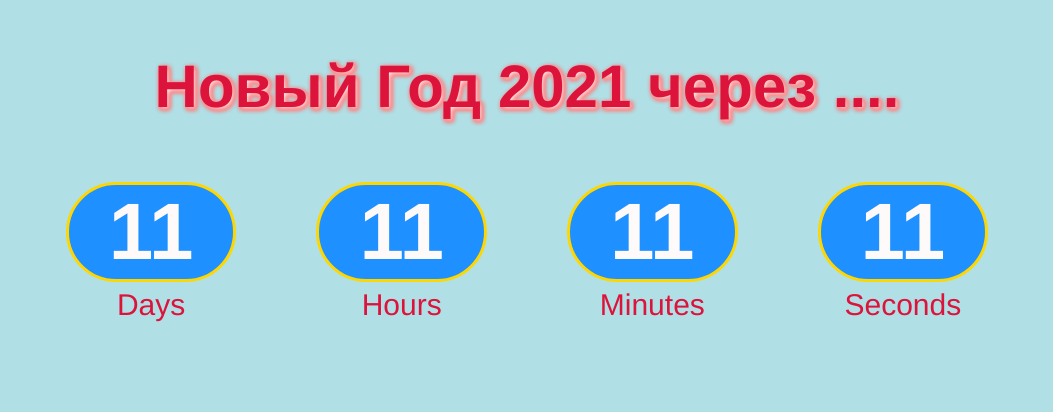
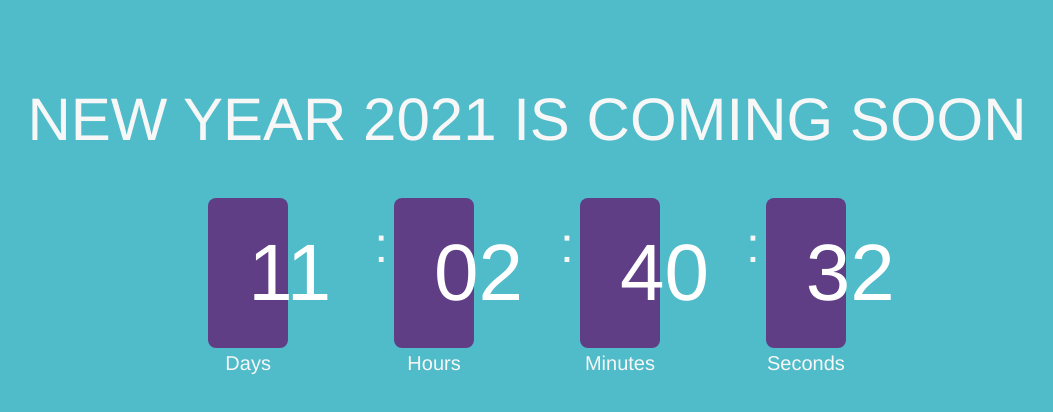
Before and after one commit to JulianaClusin/goit-js-hw-11-timer, a website built with Parcel: page src/index.html in a window 1280 px wide. Shown: the part 138-550 px from the top of the page, without its empty margins (113-1166 px from the left). Built offline with nearby package versions, Linux system fonts and the light colour scheme.

Commit message:
add timer

```diff
--- a/package.json
+++ b/package.json
@@ -2,7 +2,8 @@
   "name": "goit-js-hw-11-timer",
   "version": "1.0.0",
   "description": "",
-  "main": "index.js","dependencies": {
+  "main": "index.js",
+  "dependencies": {
     "gh-pages": "^3.1.0",
     "joi": "^17.2.1",
     "shortid": "^2.2.16"
--- a/src/css/main.css
+++ b/src/css/main.css
@@ -8,8 +8,8 @@
 body {
   font-family: 'Helvetica Neue', -apple-system, BlinkMacSystemFont, 'Segoe UI', Roboto, Oxygen, Ubuntu, Cantarell, 'Open Sans', sans-serif;
   line-height: 1.5;
-  color: #dc143c;
-  background-color: #b0e0e6;
+  color: #f7f7f7;
+  background-color: #50bcca;
   font-size: 15px;
 }
 
@@ -21,7 +21,7 @@ body {
 
 @media screen and (min-width: 1200px) {
   body {
-    font-size: 30px;
+    font-size: 20px;
   }
 }
 
@@ -55,12 +55,12 @@ body {
 }
 
 .field:not(:last-child) {
-  margin-right: 20px;
+  margin-right: 5px;
 }
 
 @media screen and (min-width: 768px) {
   .field:not(:last-child) {
-    margin-right: 50px;
+    margin-right: 5px;
   }
 }
 
@@ -71,26 +71,18 @@ body {
 }
 
 .value {
-  height: 100px;
-  display: inherit;
-  -webkit-box-pack: center;
-      -ms-flex-pack: center;
-          justify-content: center;
-  -webkit-box-align: center;
-      -ms-flex-align: center;
-          align-items: center;
-  padding: 10px;
-  background-color: #1e90ff;
-  color: #fffafa;
-  border-radius: 50px;
-  font-size: 30px;
-  font-weight: bold;
-  border: 3px solid #ffd700;
+    display: inline-block;
+    font-size: 40px;
+    background: #603e86;
+    color: #ffffff;
+    line-height: 70px;
+    width: 80px;
+    margin: 0 1px;
+    border-radius: 8px;
 }
 
 @media screen and (min-width: 768px) {
   .value {
-    font-size: 50px;
     padding: 20px;
   }
 }
@@ -103,11 +95,18 @@ body {
 }
 
 .new-year {
-  font-size: 30px;
-  font-weight: bold;
-  margin-bottom: 0;
-  margin-top: 0;
-  text-shadow: white 2px 2px 5px, red 2px 2px 5px, red 2px 2px 5px, white 2px 2px 5px;
+  font-size: 20px;
+  line-height: 36px;
+  text-align: center;
+  text-transform: uppercase;
+  margin-bottom: 10px;
+}
+.timer_delimetr {
+    display: inline-block;
+    vertical-align: top;
+    font-size: 50px;
+    line-height: 95px;
+    margin: 0 5px;
 }
 
 @media screen and (min-width: 768px) {
--- a/src/index.html
+++ b/src/index.html
@@ -7,23 +7,23 @@
 </head>
 <body>
     <div class="container">
-        <p class="new-year">Новый Год 2021 через ....</p>
+        <p class="new-year">New Year 2021 is coming soon</p>
         <div class="timer" id="timer-1">
             <div class="field">
                 <span class="value" data-value="days">11</span>
                 <span class="label">Days</span>
             </div>
-
+            <div class="timer_delimetr">:</div>
             <div class="field">
                 <span class="value" data-value="hours">11</span>
                 <span class="label">Hours</span>
             </div>
-
+            <div class="timer_delimetr">:</div>
             <div class="field">
                 <span class="value" data-value="mins">11</span>
                 <span class="label">Minutes</span>
             </div>
-
+            <div class="timer_delimetr">:</div>
             <div class="field">
                 <span class="value" data-value="secs">11</span>
                 <span class="label">Seconds</span>
--- a/src/index.js
+++ b/src/index.js
@@ -1,54 +1,8 @@
 import './css/main.css';
 
+import CountdownTimer from './js/timer';
+
 const timer = new CountdownTimer({
-    selector: '#timer-1',
-    targetDate: new Date('Dec 31, 2020, 23:59:59'),
-  });
-
-  export default class CountdownTimer {
-    constructor({ selector, targetDate }) {
-      this.selector = selector;
-      this.targetDate = targetDate;
-      this.days = document.querySelector(`${selector} [data-value="days"]`);
-      this.hours = document.querySelector(`${selector} [data-value="hours"]`);
-      this.minutes = document.querySelector(`${selector} [data-value="mins"]`);
-      this.seconds = document.querySelector(`${selector} [data-value="secs"]`);
-      this.startTimer();
-    }
-
-    startTimer() {
-      this.getTime();
-      setInterval(() => {
-        this.getTime();
-      }, 1000);
-    }
-
-    getTime() {
-      const currentTime = Date.now();
-      const deltaTime = this.targetDate - currentTime;
-      const time = this.getTimeComponents(deltaTime);
-      this.timerInterface(time);
-    }
-
-    getTimeComponents(date) {
-      const days = this.pad(Math.floor(date / (1000 * 60 * 60 * 24)));
-      const hours = this.pad(
-        Math.floor((date % (1000 * 60 * 60 * 24)) / (1000 * 60 * 60)),
-      );
-      const mins = this.pad(Math.floor((date % (1000 * 60 * 60)) / (1000 * 60)));
-      const secs = this.pad(Math.floor((date % (1000 * 60)) / 1000));
-
-      return { days, hours, mins, secs };
-    }
-
-    timerInterface(data) {
-      this.days.textContent = String(data.days);
-      this.hours.textContent = String(data.hours);
-      this.minutes.textContent = String(data.mins);
-      this.seconds.textContent = String(data.secs);
-    }
-
-    pad(value) {
-      return String(value).padStart(2, '0');
-    }
-  }
+  selector: '#timer-1',
+  targetDate: new Date('Dec 31, 2020, 23:59:59'),
+});
--- /dev/null
+++ b/src/js/timer.js
@@ -0,0 +1,47 @@
+export default class CountdownTimer {
+    constructor({ selector, targetDate }) {
+      this.selector = selector;
+      this.targetDate = targetDate;
+      this.days = document.querySelector(`${selector} [data-value="days"]`);
+      this.hours = document.querySelector(`${selector} [data-value="hours"]`);
+      this.minutes = document.querySelector(`${selector} [data-value="mins"]`);
+      this.seconds = document.querySelector(`${selector} [data-value="secs"]`);
+      this.startTimer();
+    }
+
+    startTimer() {
+      this.getTime();
+      setInterval(() => {
+        this.getTime();
+      }, 1000);
+    }
+
+    getTime() {
+      const currentTime = Date.now();
+      const deltaTime = this.targetDate - currentTime;
+      const time = this.getTimeComponents(deltaTime);
+      this.timerInterface(time);
+    }
+
+    getTimeComponents(date) {
+      const days = this.pad(Math.floor(date / (1000 * 60 * 60 * 24)));
+      const hours = this.pad(
+        Math.floor((date % (1000 * 60 * 60 * 24)) / (1000 * 60 * 60)),
+      );
+      const mins = this.pad(Math.floor((date % (1000 * 60 * 60)) / (1000 * 60)));
+      const secs = this.pad(Math.floor((date % (1000 * 60)) / 1000));
+
+      return { days, hours, mins, secs };
+    }
+
+    timerInterface(data) {
+      this.days.textContent = String(data.days);
+      this.hours.textContent = String(data.hours);
+      this.minutes.textContent = String(data.mins);
+      this.seconds.textContent = String(data.secs);
+    }
+
+    pad(value) {
+      return String(value).padStart(2, '0');
+    }
+  }
```
Also changed, not shown: 1 other file.
